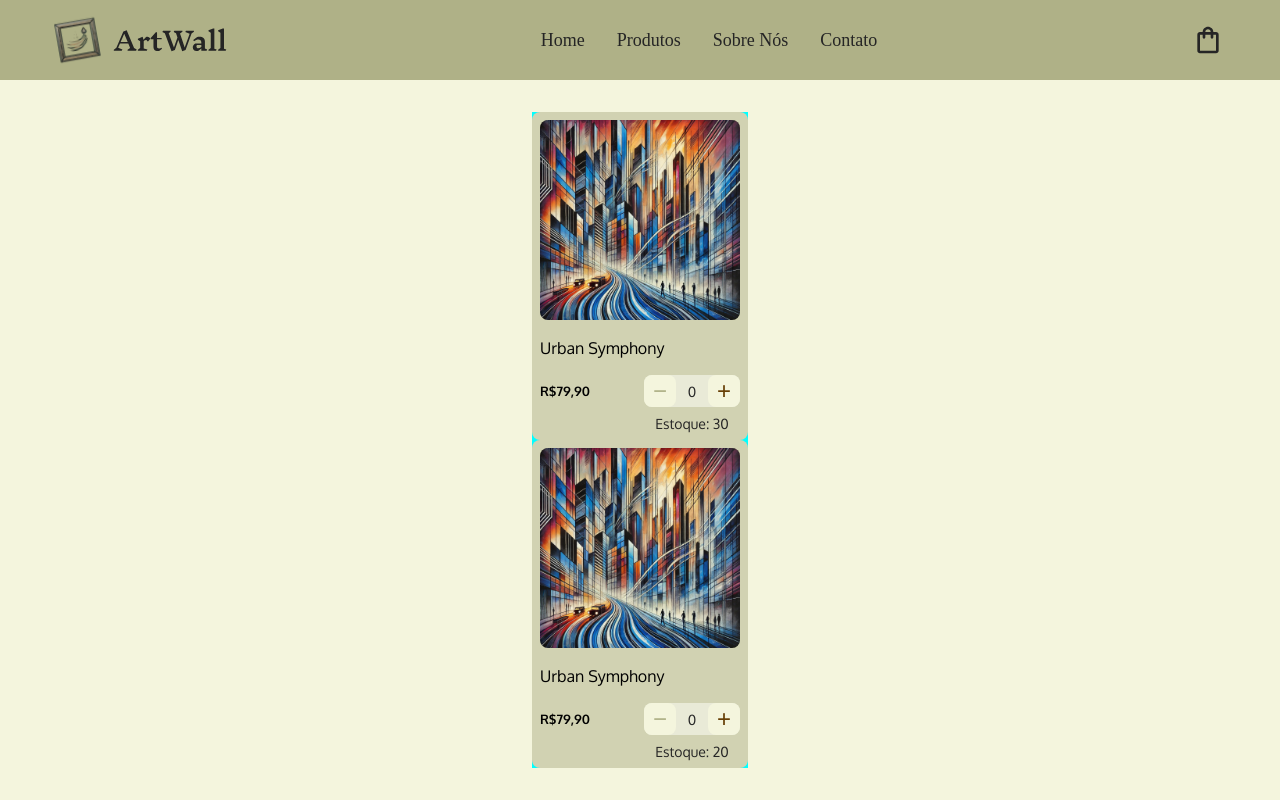
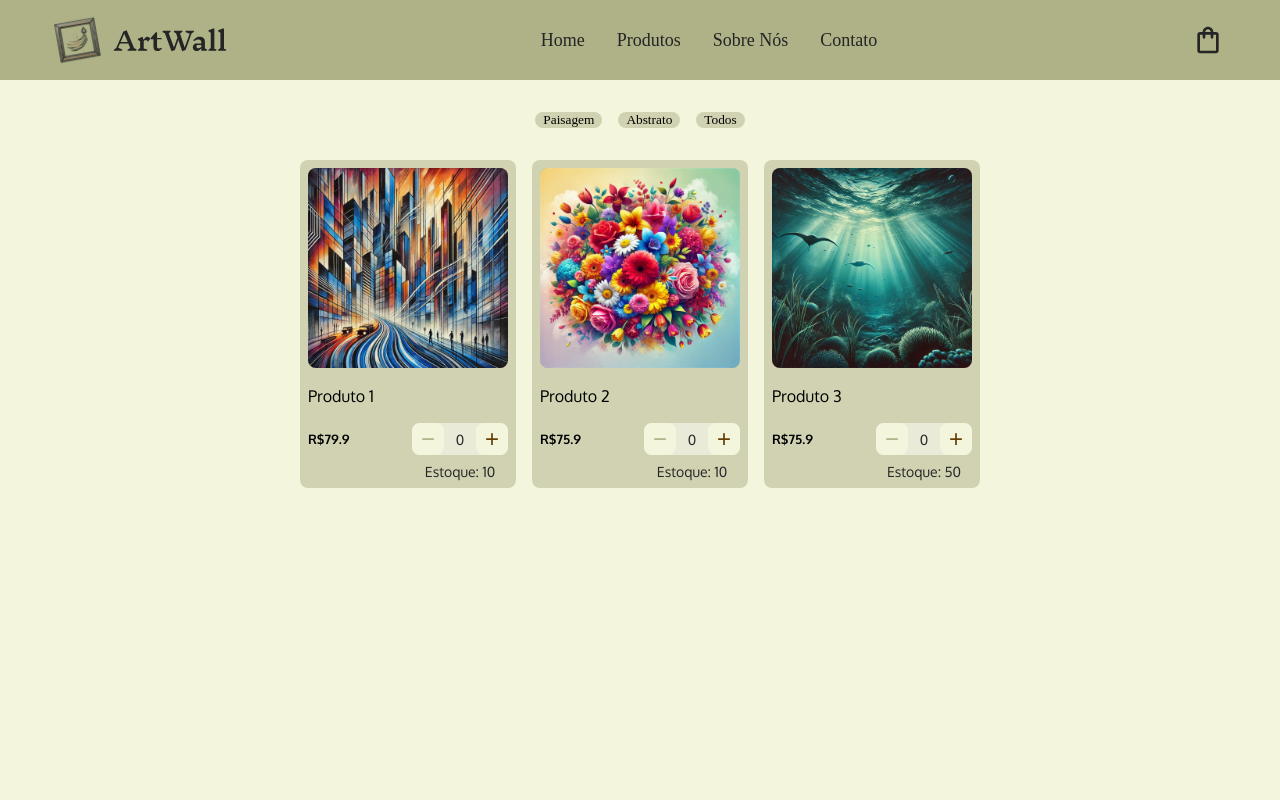
Before and after one commit to lleonsc27/artwall, a React (Create React App) app: page / in a window 1280 px wide. Built offline with nearby package versions, Linux system fonts and the light colour scheme; a web font is replaced by a local one.

Commit message:
add ItemDetailContainer

```diff
--- a/src/App.css
+++ b/src/App.css
@@ -58,7 +58,7 @@ html {
 .app-box {
   display: flex;
   flex-flow: column nowrap;
-  height: 100vh;
+  height: 100%;
 }
 
 /* :root {
--- a/src/App.tsx
+++ b/src/App.tsx
@@ -1,6 +1,7 @@
 import "./App.css";
 import NavBar from "./components/NavBar";
 import ItemListContainer from "./components/ItemListContainer";
+import ItemDetailContainer from "./components/ItemDetailContainer";
 
 const ArtWall = () => {
   return (
--- a/src/assets/styles/itemList.css
+++ b/src/assets/styles/itemList.css
@@ -1,3 +1,8 @@
 .item-list-box {
-    background-color: aqua;
+    background-color: var(--bg-col);
+    display: flex;
+    flex-flow: row wrap;
+    justify-content: center;
+    gap: 16px;
+    padding: 16px;
 }
--- a/src/assets/styles/itemListContainer.css
+++ b/src/assets/styles/itemListContainer.css
@@ -1,10 +1,33 @@
 .item-list-container-box {
-    height: 100%;
+    min-height: calc(100vh - 80px);
     background-color: #F4F5DD;
     display: flex;
     flex-flow: column nowrap;
+    justify-content: flex-start;
+    align-items: center;
+}
+
+.categories{
+    width: 100%;
+    height: 48px;
+    display: flex;
+    align-items: center;
     justify-content: center;
-    align-items: center;
+    gap: 16px;
+    padding-top: 16px;
+}
+
+.category-button {
+    display: flex;
+    font-family: var(--ff-sec);
+    background-color: var(--bg-dark-col);
+    padding: 0 8px;
+    border-radius: 8px;
+    cursor: pointer;
+}
+
+.category-button:hover {
+    color: var(--link-hover-col)
 }
 
 /* .greetings {
--- a/src/components/Item.tsx
+++ b/src/components/Item.tsx
@@ -1,31 +1,28 @@
+import React from "react";
 import "../assets/styles/item.css";
 import ItemCount from "./ItemCount";
-import UrbanSymphony from "../assets/images/urban-symphony.webp";
 
-const Item = () => {
+interface ItemProps {
+  id: number;
+  name: string;
+  description: string;
+  price: number;
+  stock: number;
+  imageUrl: string;
+}
+
+const Item: React.FC<ItemProps> = ({ name, price, stock, imageUrl }) => {
   return (
     <div className="item-box">
       <div className="item">
         <div className="item-img">
-          <img src={UrbanSymphony} alt="" />
+          <img src={imageUrl} alt={name} />
         </div>
-        <div className="item-name">Urban Symphony</div>
+        <div className="item-name">{name}</div>
         <div className="item-price-actions">
-          <div className="item-price">R$79,90</div>
+          <div className="item-price">R${price}</div>
           <div className="item-actions">
-            <ItemCount initialStock={30}/>
-          </div>
-        </div>
-      </div>
-      <div className="item">
-        <div className="item-img">
-          <img src={UrbanSymphony} alt="" />
-        </div>
-        <div className="item-name">Urban Symphony</div>
-        <div className="item-price-actions">
-          <div className="item-price">R$79,90</div>
-          <div className="item-actions">
-            <ItemCount initialStock={20}/>
+            <ItemCount initialStock={stock} />
           </div>
         </div>
       </div>
--- a/src/components/ItemList.tsx
+++ b/src/components/ItemList.tsx
@@ -1,10 +1,18 @@
+import React from "react";
 import Item from "./Item";
 import "../assets/styles/itemList.css";
+import { ItemData } from "../data/items"
 
-const ItemList = () => {
+interface ItemListProps {
+  items: ItemData[]
+}
+
+const ItemList: React.FC<ItemListProps> = ({ items }) => {
   return (
     <div className="item-list-box">
-      <Item/>
+      {items.map(item => (
+        <Item key={item.id} {...item} />
+      ))}
     </div>
   );
 };
--- a/src/components/ItemListContainer.tsx
+++ b/src/components/ItemListContainer.tsx
@@ -1,10 +1,45 @@
+import React, { useState } from "react";
 import "../assets/styles/itemListContainer.css";
+import { items, ItemData } from "../data/items";
 import ItemList from "./ItemList";
 
-const ItemListContainer = () => {
+const ItemListContainer: React.FC = () => {
+  const [selectedCategory, setSelectedCategory] = useState<string | null>(null);
+
+  const filteredItems = selectedCategory
+    ? items.filter((item) => item.category === selectedCategory)
+    : items;
+
+  const handleCategoryChange = (category: string) => {
+    setSelectedCategory(category);
+  };
+
   return (
     <div className="item-list-container-box">
-      <ItemList/>
+      <div className="categories">
+        <button
+          type="button"
+          className="category-button"
+          onClick={() => handleCategoryChange("Paisagem")}
+        >
+          Paisagem
+        </button>
+        <button
+          type="button"
+          className="category-button"
+          onClick={() => handleCategoryChange("Abstrato")}
+        >
+          Abstrato
+        </button>
+        <button
+          type="button"
+          className="category-button"
+          onClick={() => setSelectedCategory(null)}
+        >
+          Todos
+        </button>
+      </div>
+      <ItemList items={filteredItems} />
     </div>
   );
 };
--- a/src/data/items.ts
+++ b/src/data/items.ts
@@ -5,6 +5,7 @@ export interface ItemData {
     price: number;
     stock: number;
     imageUrl: string;
+    category: string;
 }
 
 export const items: ItemData[] = [
@@ -15,13 +16,24 @@ export const items: ItemData[] = [
         price: 79.90,
         stock: 10,
         imageUrl: require('../assets/images/urban-symphony.webp'),
+        category: 'Paisagem'
     },
     {
         id: 2,
         name: 'Produto 2',
-        description: 'Descrição do Produto 2',
-        price: 89.90,
-        stock: 15,
-        imageUrl: require('../assets/images/abstract-reflections.webp'),
-    }
+        description: 'Descrição do Produto 1',
+        price: 75.90,
+        stock: 10,
+        imageUrl: require('../assets/images/blooming-dreams.webp'),
+        category: 'Abstrato'
+    },
+    {
+        id: 3,
+        name: 'Produto 3',
+        description: 'Descrição do Produto 1',
+        price: 75.90,
+        stock: 50,
+        imageUrl: require('../assets/images/oceanic-depths.webp'),
+        category: 'Paisagem'
+    },
 ]
```
Also changed, not shown: src/components/ItemDetail.tsx (added, +21 -0 lines), src/components/ItemDetailContainer.tsx (added, +38 -0 lines), src/assets/styles/itemDetail.css (added), src/assets/styles/itemDetailContainer.css (added).
